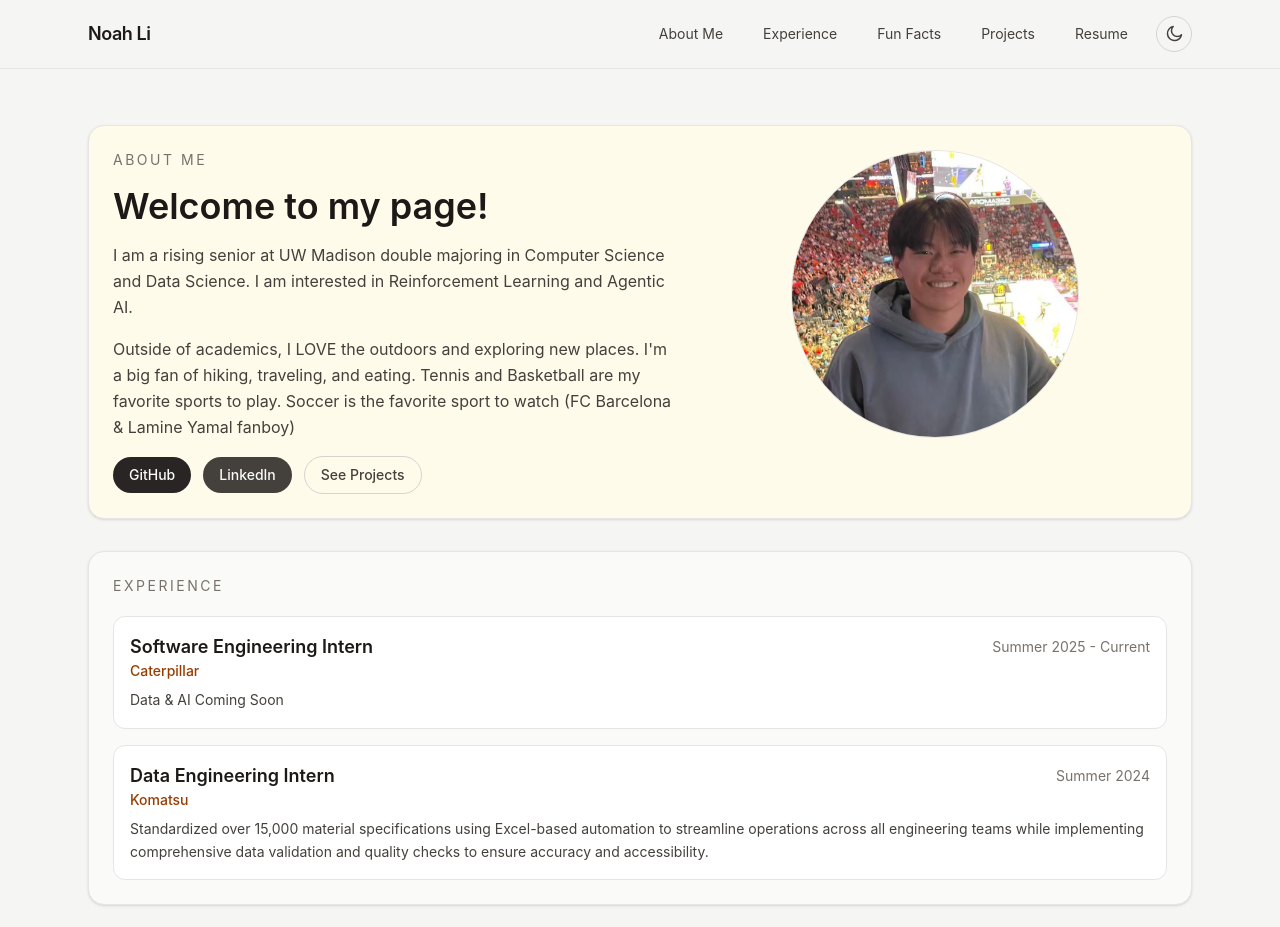
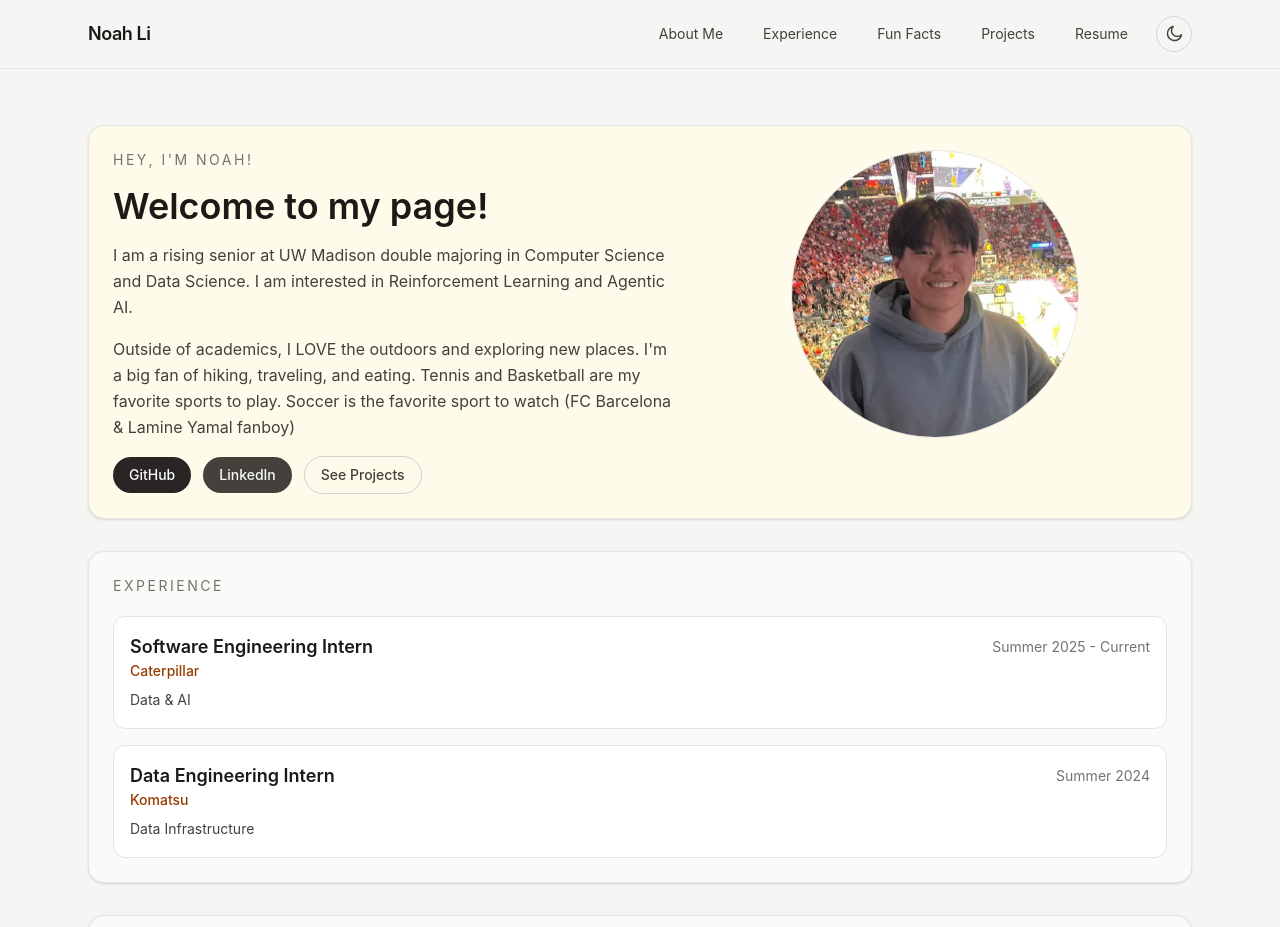
Before and after one commit to NoahLi06/noah.li, a React (Vite) app: page / in a window 1280 px wide. Shown: the top 927 px of the page. Built offline with nearby package versions, Linux system fonts and the light colour scheme.

Commit message:
changed wording

```diff
--- a/src/App.jsx
+++ b/src/App.jsx
@@ -13,14 +13,13 @@ const experiences = [
     role: "Software Engineering Intern",
     company: "Caterpillar",
     period: "Summer 2025 - Current",
-    details: "Data & AI Coming Soon",
+    details: "Data & AI",
   },
   {
     role: "Data Engineering Intern",
     company: "Komatsu",
     period: "Summer 2024",
-    details:
-      "Standardized over 15,000 material specifications using Excel-based automation to streamline operations across all engineering teams while implementing comprehensive data validation and quality checks to ensure accuracy and accessibility.",
+    details: "Data Infrastructure",
   },
 ];
 
@@ -88,10 +87,10 @@ function App() {
                 className="nav-link"
                 target="_blank"
                 rel="noreferrer"
+                title="Noah Li's Resume"
               >
                 Resume
               </a>
-              <span className="resume-tooltip">new tab</span>
             </li>
             <li>
               <button
@@ -144,7 +143,7 @@ function App() {
           className="reveal-section about-section"
         >
           <div className="space-y-4">
-            <p className="section-kicker">About Me</p>
+            <p className="section-kicker">Hey, I'm Noah!</p>
             <h1 className="section-title">Welcome to my page!</h1>
             <p className="body-text">
               I am a rising senior at UW Madison double majoring in Computer
```
